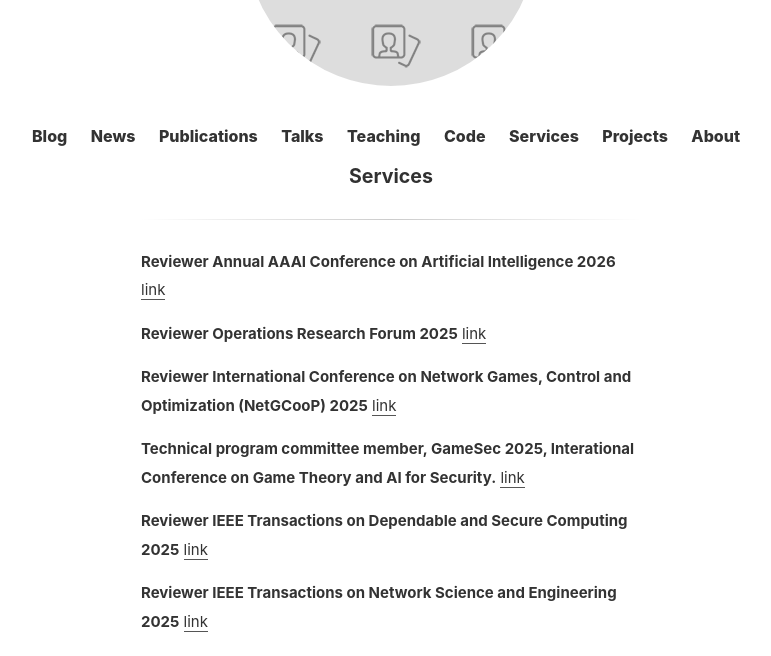
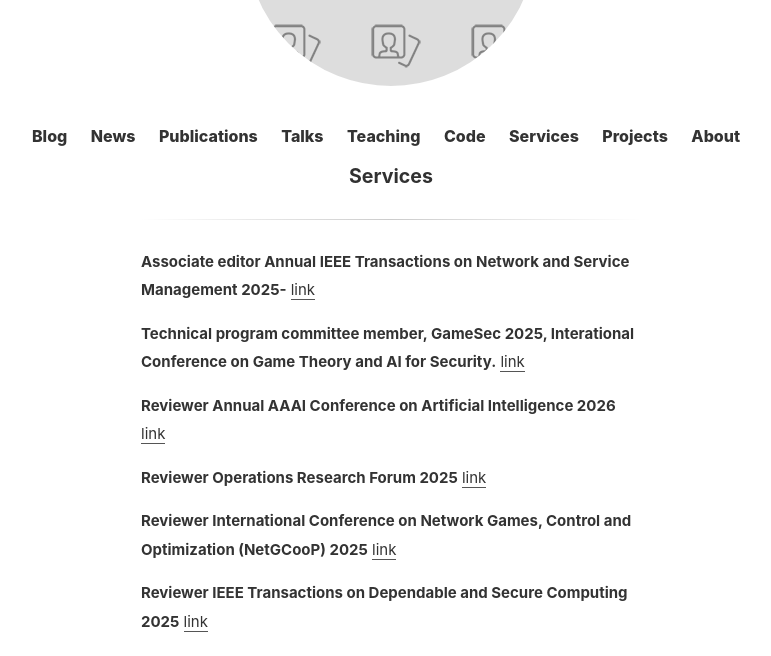
Before and after one commit to Limmen/Limmen.github.io, a Jekyll site: the page built from services.md, in a window 1280 px wide and 900 px high, cut to the strip 244-900 px from the top of the window. Shown: the whole strip, without its empty margins (249-1020 px from the left). Built offline with Jekyll 4.4.1, drawn with Linux system fonts in a browser that asks for light colours.

Commit message:
upd services

```diff
--- a/services.md
+++ b/services.md
@@ -2,6 +2,12 @@
 layout: page
 title: Services
 ---
+
+**Associate editor Annual IEEE Transactions on Network and Service Management 2025-**
+[link](https://ieeexplore.ieee.org/xpl/RecentIssue.jsp?punumber=4275028)
+
+**Technical program committee member, GameSec 2025, Interational Conference on Game Theory and AI for Security.**
+[link](https://www.gamesec-conf.org/organization.php)
 
 **Reviewer Annual AAAI Conference on Artificial Intelligence 2026**
 [link](https://aaai.org/conference/aaai/aaai-26/)
```
Also changed, not shown: other parts of services.md (+0 -3 lines).
